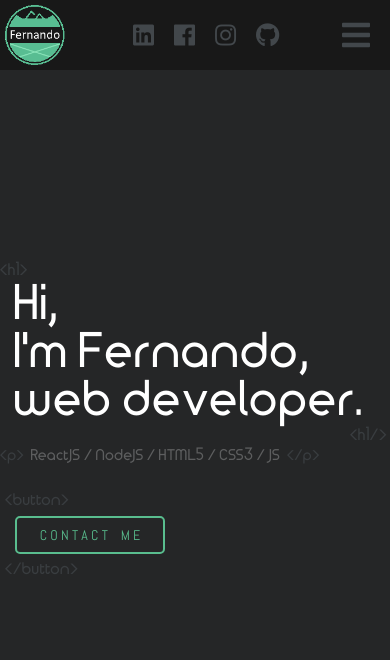
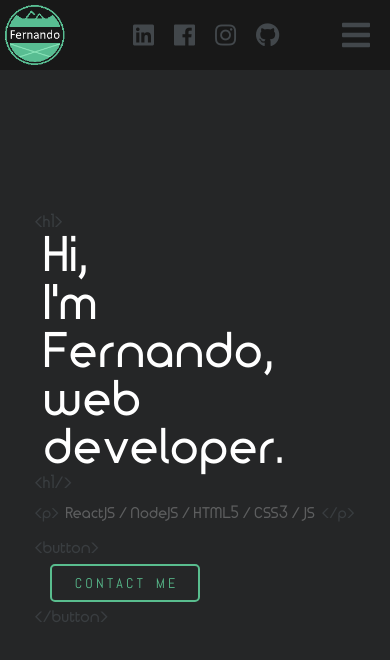
Before and after one commit to ClassyFD/portfolio-dlv, a React (Create React App) app: page / in a window 390 px wide. Shown: the top 660 px of the page. Built offline with nearby package versions, Linux system fonts and the light colour scheme; no server answers.

Commit message:
mobile responsive fixes

```diff
--- a/src/containers/Home.js
+++ b/src/containers/Home.js
@@ -98,7 +98,8 @@ class Home extends Component {
     }
     let introLeft;
     let introStyle;
-    let introPadding
+    let introPadding;
+
     if (innerWidth >= 1100) {
       introLeft = 0;
       introPadding = '0 0 0 100px'
@@ -113,7 +114,7 @@ class Home extends Component {
     }
     if (innerWidth <= 600) {
       introLeft = 0;
-      introPadding = '0 0 0 50px'
+      introPadding = '0 0 0 0px'
     }
     if (innerWidth < 480) {
       introLeft = 0;
@@ -181,9 +182,11 @@ class Home extends Component {
             &nbsp; ReactJS / NodeJS / HTML5 / CSS3 / JS &nbsp;
             <span className="home_p_span">{"</p>"}</span>
           </p>
-          <span className="home_button_span">{"<button>"}</span>
-          <Link className="home_link" to="/contact"><button className="home_button" onMouseEnter={this.enterButton} onMouseLeave={this.leaveButton}>C O N T A C T  &nbsp;&nbsp; M E</button></Link>
-          <span className="home_button_span">{"</button>"}</span>
+          <div>
+            <span className="home_button_span">{"<button>"}</span>
+            <Link className="home_link" to="/contact"><button className="home_button" onMouseEnter={this.enterButton} onMouseLeave={this.leaveButton}>C O N T A C T  &nbsp;&nbsp; M E</button></Link>
+            <span className="home_button_span">{"</button>"}</span>
+          </div>
         </section>
         <img alt="home logo" className="home_logo" src={FLogo}/>
       </main>
--- a/src/styles/home.css
+++ b/src/styles/home.css
@@ -59,7 +59,7 @@
   opacity: .7;
   font-family: tbb;
   display: flex;
-  padding: 5px;
+  padding: 5px 0 5px 0;
   cursor: default;
   user-select: none;
 }
@@ -67,7 +67,7 @@
   margin-top: 20px;
 }
 .home_button {
-  width: 100%;
+  width: 150px;
   border: 2px solid #59bd8e;
   border-radius: 5px;
   background: none;
@@ -98,10 +98,20 @@
 }
 @media (max-width:600px) {
   .home_h1_span:nth-of-type(1) {
-    width: 120px;
+    width: 400px;
   }
   .home_h1_span:nth-of-type(2) {
-    width: 450px;
+    width: 400px;
+    padding: 0;
+  }
+  .home_intro_section aside {
+    padding-left: 25px;
+  }
+  .home_intro_section div {
+    width: 410px;
+  }
+  .home_button {
+    width: 150px;
   }
   .home_logo {
     display: none;
@@ -111,21 +121,26 @@
     margin: 0 auto;
     display: flex;
     justify-content: center;
+    align-items: center;
+  }
+  .home_p {
+    padding: 10px 0 10px 0;
   }
 }
-@media(max-width: 380px) {
+@media(max-width: 410px) {
   .home_intro_section p {
-    width: 200px;
+    /* width: 200px; */
     text-align: center;
   }
 }
-@media(max-width: 385px) {
+@media(max-width: 410px) {
   .home_intro_section {
     height: 650px;
   }
   .home_intro_section aside {
     width: 300px;
     height: auto;
+    padding-left: 0px;
   }
   .home_it2_3 {
     flex-basis: 220px;
@@ -134,14 +149,13 @@
     flex-basis: 172px;
   }
   .home_intro_section p {
-    width: 200px;
     text-align: center;
+    padding-left: 80px;
   }
-  .home_p_span {
-    top: 20px;
-    position: relative;
+  .home_h1_span {
+    padding-left: 80px !important;
   }
-  .home_h1_span:nth-of-type(2) {
-    padding-left: 240px;
+  .home_intro_section div {
+    padding-left: 90px;
   }
 }
```
